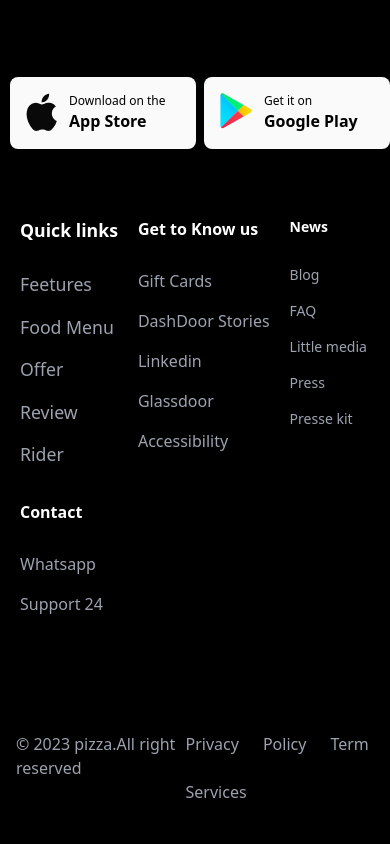
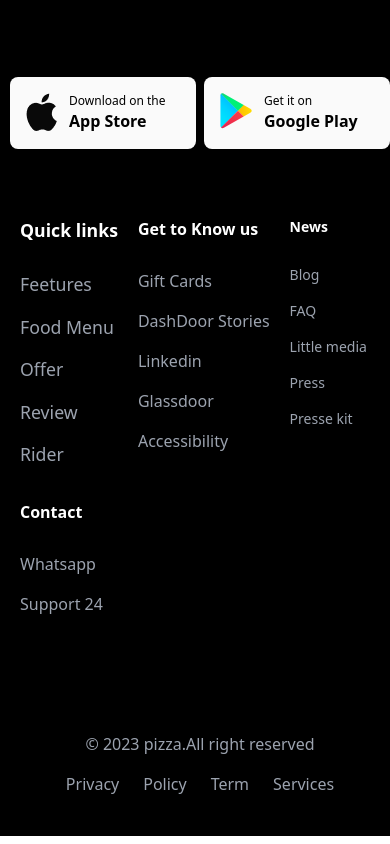
Before and after one commit to moid1923/FoodDelivery-website, a React (Create React App) app: page / in a window 390 px wide. Shown: the part 5644-6488 px from the top of the page. Built offline with nearby package versions, Linux system fonts and the light colour scheme.

Commit message:
responsive-FoodApp3

```diff
--- a/src/Footer/Footer.jsx
+++ b/src/Footer/Footer.jsx
@@ -5,7 +5,7 @@ import google from "../Hero-section/image/Google Play logo.svg";
 function Footer() {
   return (
     <div className="footer-setion  bg-black  w-full min-w-[400px]">
-      <div className="footer bg-black max-w-[1600px] mx-auto w-full custom-range:w-full">
+      <div className="footer bg-black max-w-[1600px] mx-auto w-full custom-range:w-full ">
         <div className=" sm:px-36 sm:py-28 flex flex-col gap-8 items-center justify-between lg:flex-row cusom-range:px-12 custom-range:py-14 ">
           <div className="footer-heading">
             <p className="text-5xl mb-24">🍕</p>
@@ -65,12 +65,12 @@ function Footer() {
             </div>
           </div>
         </div>
-        <div className="lower-footer-section flex justify-between px-4  md:px-36 text-gray-400 py-10">
-          <div className="footer-left">
+        <div className="lower-footer-section flex justify-between px-4 custom-range:px-5  md:px-36 text-gray-400 py-10 custom-range:flex-col gap-y-4 ">
+          <div className="footer-left custom-range:w-[100%] text-center">
             <p>© 2023 pizza.All right reserved</p>
           </div>
-          <div className="footer-right">
-            <ul className="flex gap-6 flex-wrap">
+          <div className="footer-right custom-range:mx-auto ">
+            <ul className="flex gap-6 flex-wrap ">
               <li>Privacy</li>
               <li>Policy</li>
               <li>Term</li>
```
